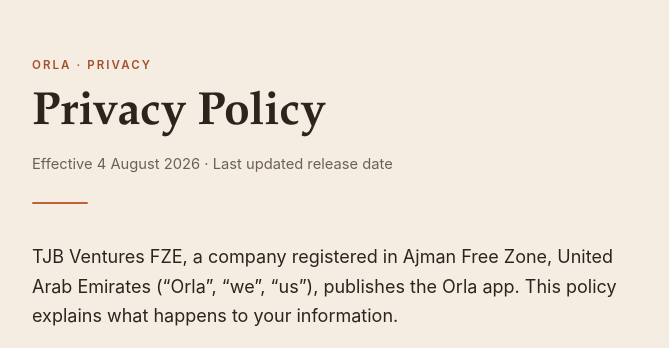
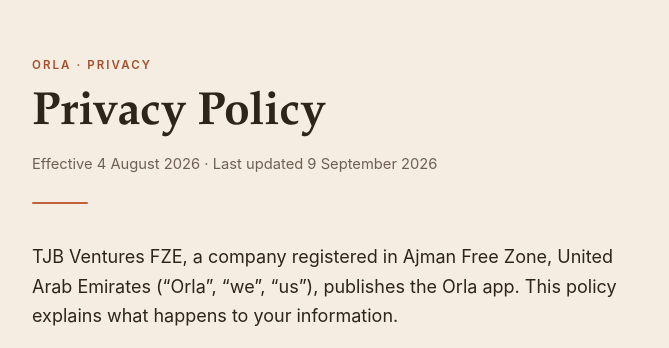
Before and after one commit to vdburger1991/tjbventures-legal, a Jekyll site: the page built from privacy.md, in a window 1280 px wide and 900 px high. Shown: the top 348 px of the window, without its empty margins (304-973 px from the left). Built offline with Jekyll 4.4.1, drawn with Linux system fonts in a browser that asks for light colours.

Commit message:
privacy.md: set the 1.0.4 update date

```diff
--- a/privacy.md
+++ b/privacy.md
@@ -3,7 +3,7 @@
 title: Privacy Policy
 eyebrow: Privacy
 effective: 4 August 2026
-updated: [release date]
+updated: 9 September 2026
 permalink: /privacy.html
 ---
 
```
